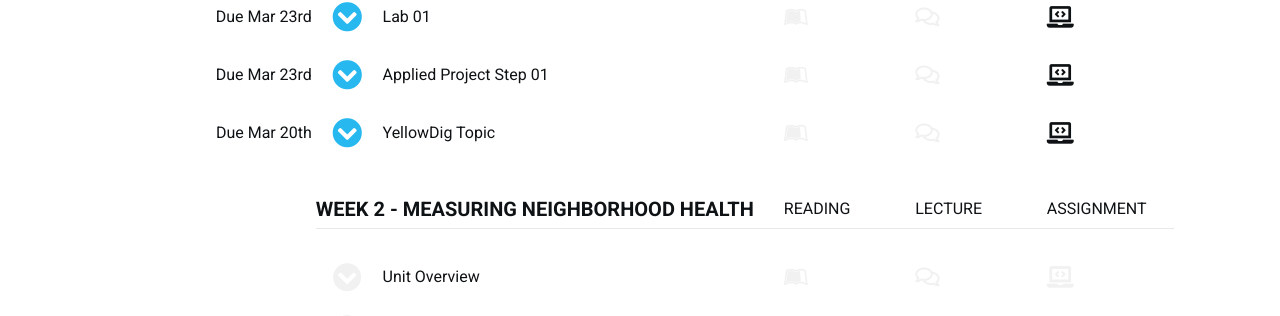
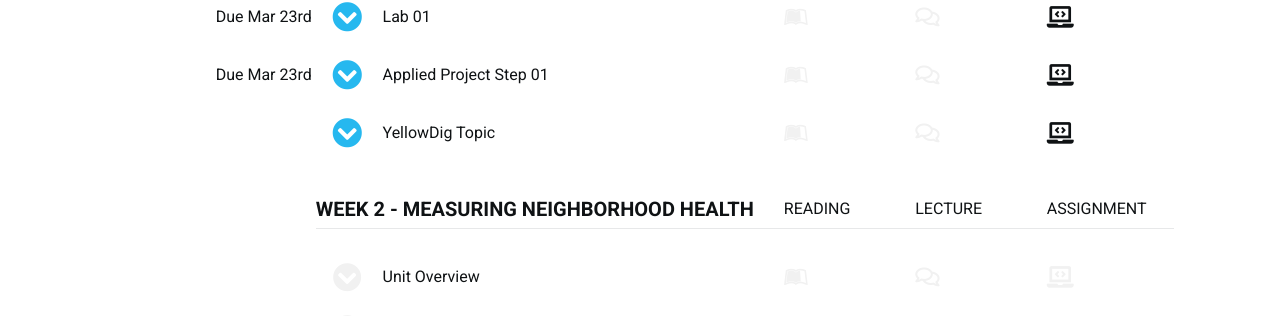
Before and after one commit to DS4PS/cpp-528-spr-2020, a Jekyll site: the page built from schedule.md, in a window 1280 px wide and 900 px high, scrolled down 1226 px. Shown: the part 137-453 px from the top of the window. Built offline with Jekyll 4.4.1, drawn with Linux system fonts in a browser that asks for light colours; nearby versions of some CDN libraries; a script bundle is joined from its source files by our own code; library files that are not in the unit come from our copies; a style sheet for code colours, icons or effects is not loaded.

Commit message:
Update schedule.md

```diff
--- a/schedule.md
+++ b/schedule.md
@@ -950,7 +950,7 @@ You do not have to submit something for this step, but let the instructor know w
 <!---     #######################################################       -->
 <!---     #######################################################       -->
 
-*** { @unit = "Due Mar 20th", @title = "YellowDig Topic", @assignment, @foldout  }
+*** { @unit = "", @title = "YellowDig Topic", @assignment, @foldout  }
 
 <br>
 
```
